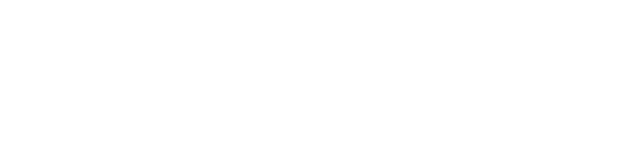
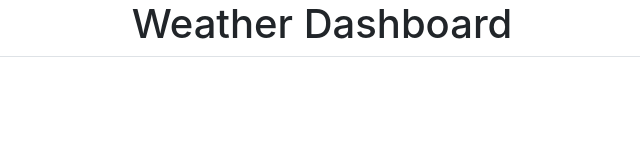
Before and after one commit to aweihe00/Weather-Dashboard, a plain HTML site: page index.html in a window 1280 px wide. Shown: the whole page, without its empty margins (318-958 px from the left). Drawn offline with nearby package versions, Linux system fonts and the light colour scheme.

Commit message:
adding header

```diff
--- a/index.html
+++ b/index.html
@@ -9,8 +9,13 @@
     <link rel="stylesheet" href="assets/style.css">
     <title>Weather Dashboard</title>
   </head>
+
   <body>
-
+    <header>
+        <div class="container-fluid text-center border-bottom">
+            <h1>Weather Dashboard</h1>
+        </div>
+    </header>
 
 
 
```
